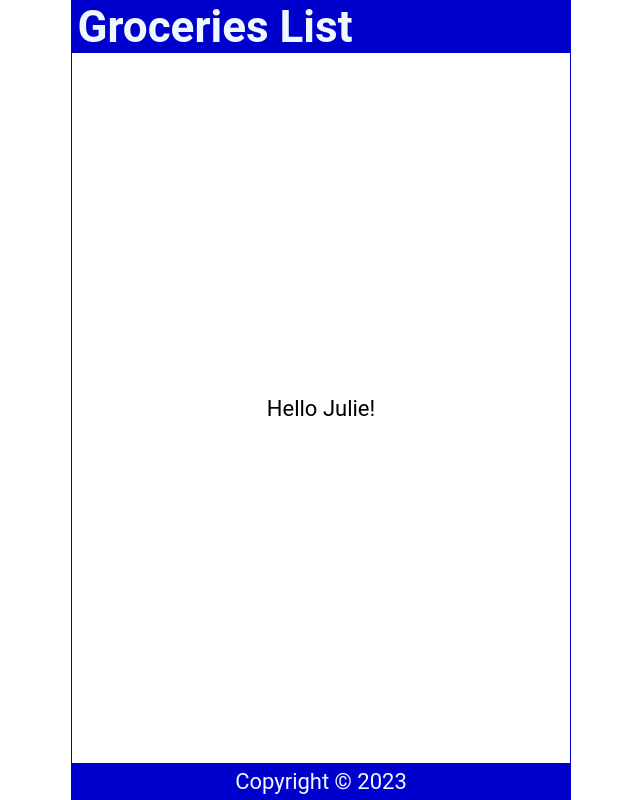
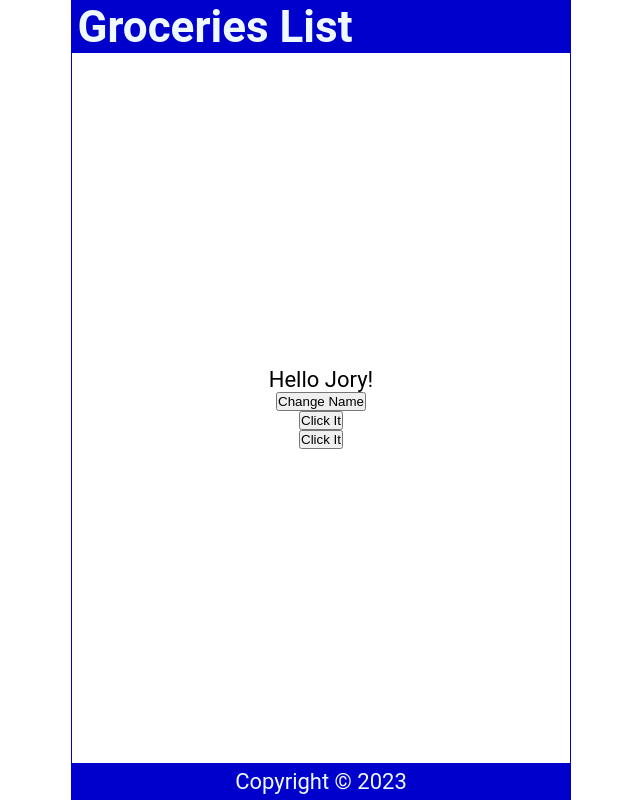
Before and after one commit to Jory-Roberts/react-sandbox, a React (Create React App) app in the folder 01/: page / in a window 1280 px wide. Shown: the whole page, without its empty margins (319-959 px from the left). Built offline with nearby package versions, Linux system fonts and the light colour scheme.

Commit message:
practice with useState

```diff
--- a/01/src/Content.js
+++ b/01/src/Content.js
@@ -1,14 +1,32 @@
 import React from 'react';
+import { useState } from 'react';
 
 const Content = () => {
+    const [name, setName] = useState('Jory');
+    const [count, setCount] = useState(0);
+
     const handleNameChange = () => {
         const names = ['Amber', 'Julie', 'Sean'];
         const int = Math.floor(Math.random() * 3);
-        return names[int];
+        setName(names[int]);
     };
+
+    const handleClick = () => {
+        setCount(count + 1);
+        setCount(count + 1);
+        console.log(count);
+    };
+
+    const handleClick2 = () => {
+        console.log(count);
+    };
+
     return (
         <main>
-            <p>Hello {handleNameChange()}!</p>
+            <p onDoubleClick={handleClick}>Hello {name}!</p>
+            <button onClick={handleNameChange}>Change Name</button>
+            <button onClick={handleClick}>Click It</button>
+            <button onClick={handleClick2}>Click It</button>
         </main>
     );
 };
```
